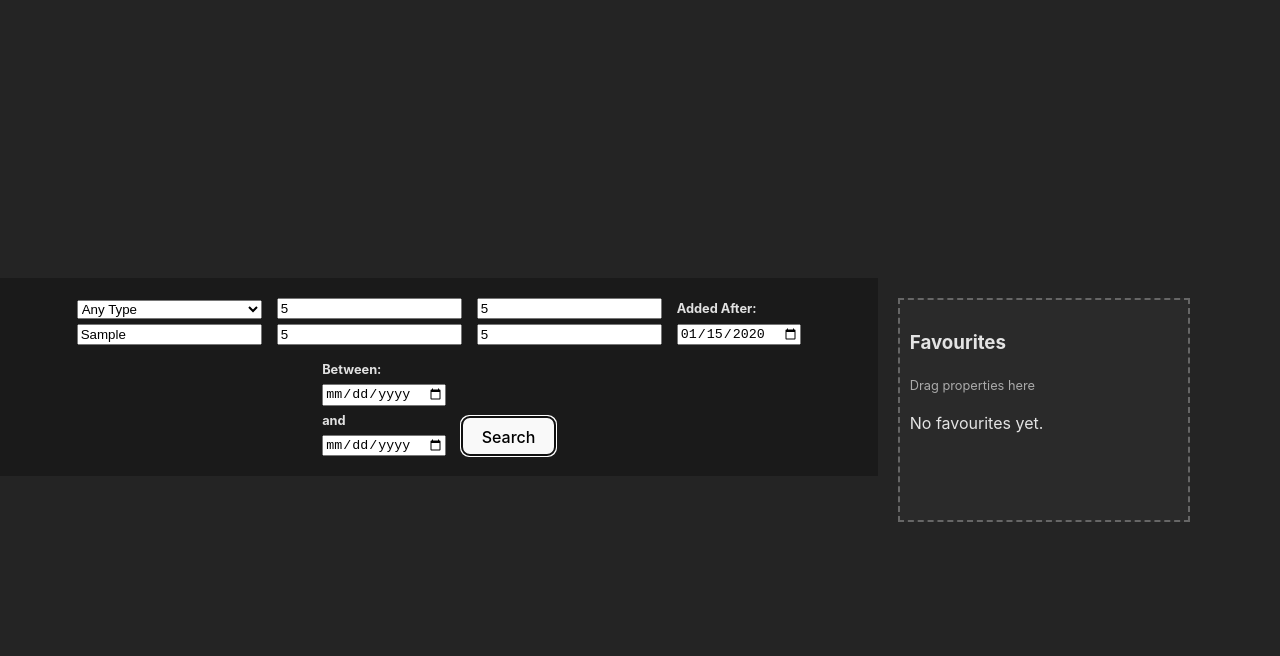
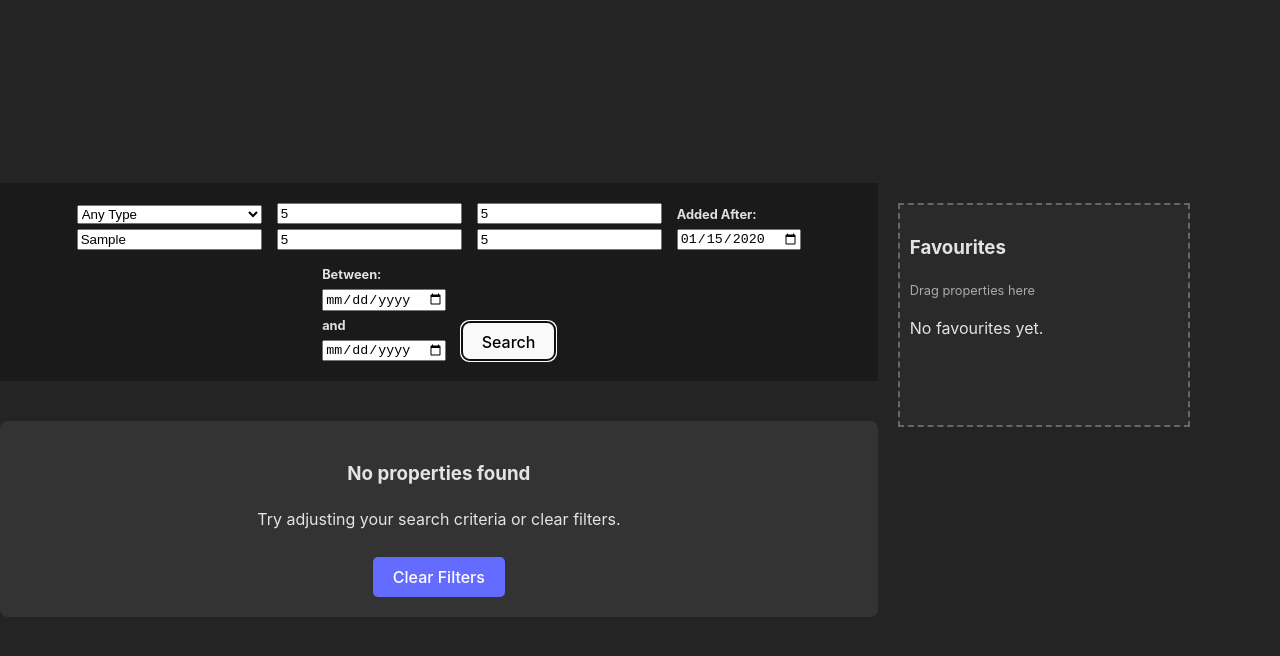
Before and after one commit to DinithaK/ACS-Final-CW, a React (Vite) app: page / in a window 1280 px wide. Both pictures are taken after typing "Sample", "5", "5", "5", "5", "2020-01-15" into the empty fields and a click on the button "Search". Shown: the top 656 px of the page. Built offline with nearby package versions, Linux system fonts and the light colour scheme.

Commit message:
Added no properties found & clear filters

```diff
--- a/src/components/ResultsList.jsx
+++ b/src/components/ResultsList.jsx
@@ -10,16 +10,34 @@ const ResultsList = () => {
     const [filteredProperties, setFilteredProperties] = useState(
         data.properties
     );
+    const [searchKey, setSearchKey] = useState(0);
 
     const handleSearch = (criteria) => {
         const results = filterProperties(data.properties, criteria);
         setFilteredProperties(results);
     }
 
+    const handleClearFilters = () => {
+        setFilteredProperties(data.properties);
+        setSearchKey(prev => prev + 1);
+    }
+
     return (
         <div style={{ display: 'flex', gap: '20px' }}>
             <div style={{ flex: 3 }}>
-                <SearchBar onSearch={handleSearch} />
+                <SearchBar key={searchKey} onSearch={handleSearch} />
+                {filteredProperties.length === 0 ? (
+                    <div style={{ textAlign: 'center', marginTop: '40px', padding: '20px', background: '#333', borderRadius: '8px' }}>
+                        <h3>No properties found</h3>
+                        <p>Try adjusting your search criteria or clear filters.</p>
+                        <button
+                            onClick={handleClearFilters}
+                            style={{ marginTop: '10px', backgroundColor: '#646cff', color: 'white', padding: '10px 20px', border: 'none', borderRadius: '5px', cursor: 'pointer' }}
+                        >
+                            Clear Filters
+                        </button>
+                    </div>
+                ) : (
                     <div className="results-container">
                         {filteredProperties.map((property) => (
                             <div key={property.id} className="property-card">
@@ -27,6 +45,7 @@ const ResultsList = () => {
                             </div>
                         ))}
                     </div>
+                )}
             </div>
             <div style={{ flex: 1 }}>
                 <FavouritesPanel />
```
Lines whose indentation alone changed are shown as unchanged.
